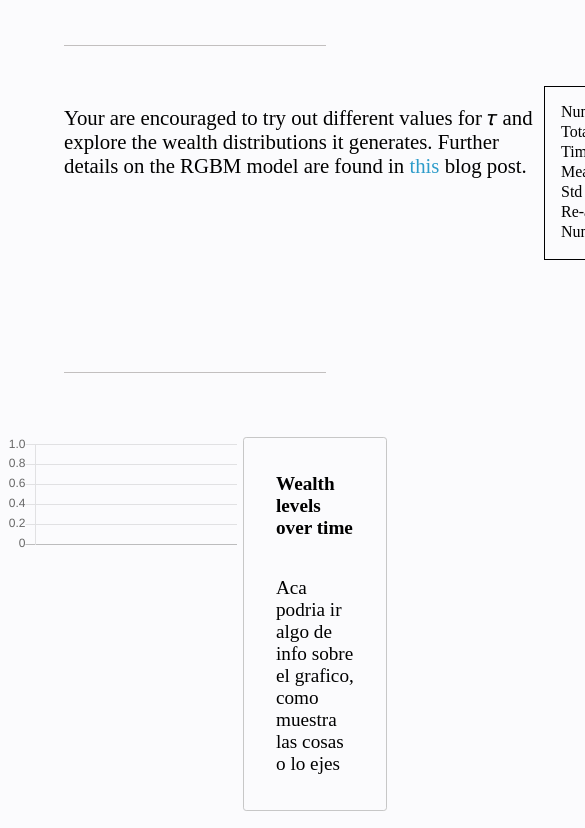
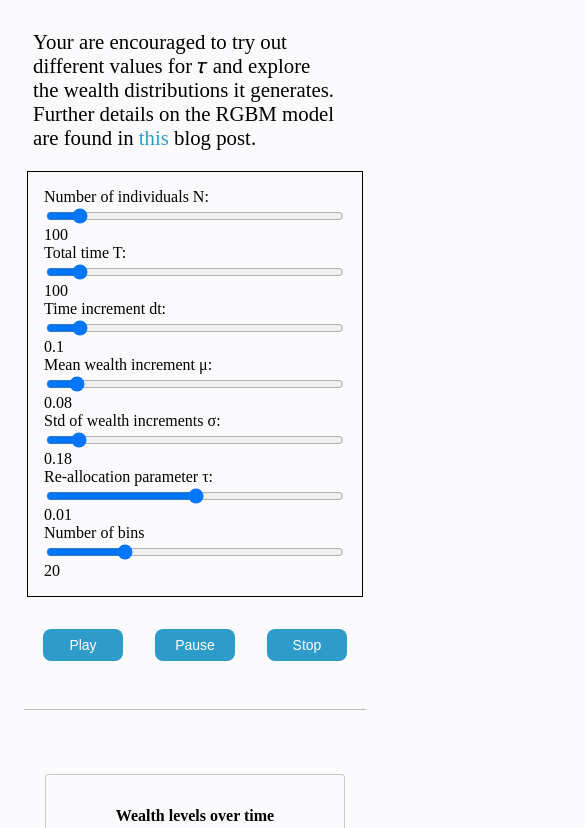
Before and after one commit to LMLhub/RGBM_animations, a website: page index.html in a window 390 px wide. Shown: the part 739-1567 px from the top of the page, 585 px wide, since content can reach past the window. Drawn offline with Linux system fonts and the light colour scheme; a web font is replaced by a local one.

Commit message:
adding responsive design

```diff
--- a/assets/css/main.css
+++ b/assets/css/main.css
@@ -1,5 +1,4 @@
-
-@import url('https://fonts.googleapis.com/css?family=Baskervville|Cinzel&display=swap');
+@import url("https://fonts.googleapis.com/css?family=Baskervville|Cinzel&display=swap");
 /* Color Scheme
 
 #25274D
@@ -19,9 +18,9 @@ Fonts
 */
 
 body {
-    font-family: 'Baskervville', serif;
+  font-family: "Baskervville", serif;
   font-size: 1.2rem;
-  background:rgb(251, 251, 253);
+  background: rgb(251, 251, 253);
   color: black;
   margin: 0;
 }
@@ -35,14 +34,14 @@ body {
 }
 
 a {
-    color: #2E9CCA;
+  color: #2e9cca;
   text-decoration: none;
 }
 a:hover {
   text-decoration: underline;
 }
 h1 {
-  font-family: 'Cinzel', serif;
+  font-family: "Cinzel", serif;
   font-weight: 800;
   font-size: 5rem;
   color: black;
@@ -55,7 +54,7 @@ h1 {
   text-align: center;
 }
 
-.title{
+.title {
   font-weight: 900;
 }
 
@@ -67,7 +66,6 @@ h1 {
   color: black;
   border-bottom: solid #c2bfbf 0.05rem;
   border-top: solid #c2bfbf 0.05rem;
-
 }
 
 button {
@@ -76,16 +74,16 @@ button {
   border: none;
   border-radius: 0.5rem;
   background: #2e9cca;
-
 }
 
-.button-container{
+.button-container {
   display: flex;
   justify-content: center;
 }
 
 .info {
   width: 30rem;
+  margin-right: 1rem;
   font-size: 1.3rem;
 }
 
@@ -101,11 +99,10 @@ button {
   width: 60%;
 }
 
-.time{
+.time {
   position: relative;
   top: 10rem;
 }
-
 
 .graph-wrapper {
   display: flex;
@@ -127,16 +124,15 @@ button {
   border: solid 1px rgb(199, 199, 199);
   border-radius: 0.2rem;
   color: black;
-
 }
 
-footer{
+footer {
   margin-top: 2rem;
   height: 20rem;
   display: flex;
   align-items: center;
   justify-content: center;
-    background: #25274D;
+  background: #25274d;
   color: white;
 }
 .ba {
@@ -179,7 +175,6 @@ footer{
   color: #fff;
 }
 
-
 .pv2 {
   padding-top: 0.5rem;
   padding-bottom: 0.5rem;
@@ -213,3 +208,65 @@ footer{
   opacity: 0.8;
   transition: opacity 0.15s ease-out;
 }
+
+@media only screen and (max-width: 1024px) {
+  .info-container {
+    flex-direction: column;
+    align-items: center;
+    margin: 2rem 1.5rem;
+  }
+
+  .info {
+    min-width: 90%;
+  }
+
+  body {
+    font-size: 1rem;
+  }
+}
+
+@media only screen and (max-width: 600px) and (orientation: portrait){
+   h1{
+       font-size: 2rem;
+   }
+
+   .info{
+       width: 70%;
+   }
+
+   .parameters{
+    grid-template-columns: 1fr;
+   }
+
+   .graph-container{
+       flex-direction: column-reverse;
+       align-items:center;
+   }
+
+   #container{
+       width: 90%;
+   }
+
+   .graph-info{
+       width: 60%;
+       margin-bottom: 2rem;
+   }
+
+   .time{
+      top: 1px;
+   }
+}
+
+@media only screen and (max-height: 600px) and (orientation: landscape){
+    .parameter-container{
+        width: 100%;
+
+    }
+    .parameters{
+        width: 90%;
+    grid-template-columns: 12rem 20rem 5rem;
+
+    }
+
+
+}
--- a/index.html
+++ b/index.html
@@ -33,8 +33,8 @@
 
   </div>
   <div class="info-container">
-    <div>
-      <p class="info">
+    <div class="info">
+      <p >
         Your are encouraged to try out different values for 𝜏 and explore the
         wealth distributions it generates. Further details on the RGBM model are
         found in
```
Lines whose indentation alone changed are shown as unchanged.
